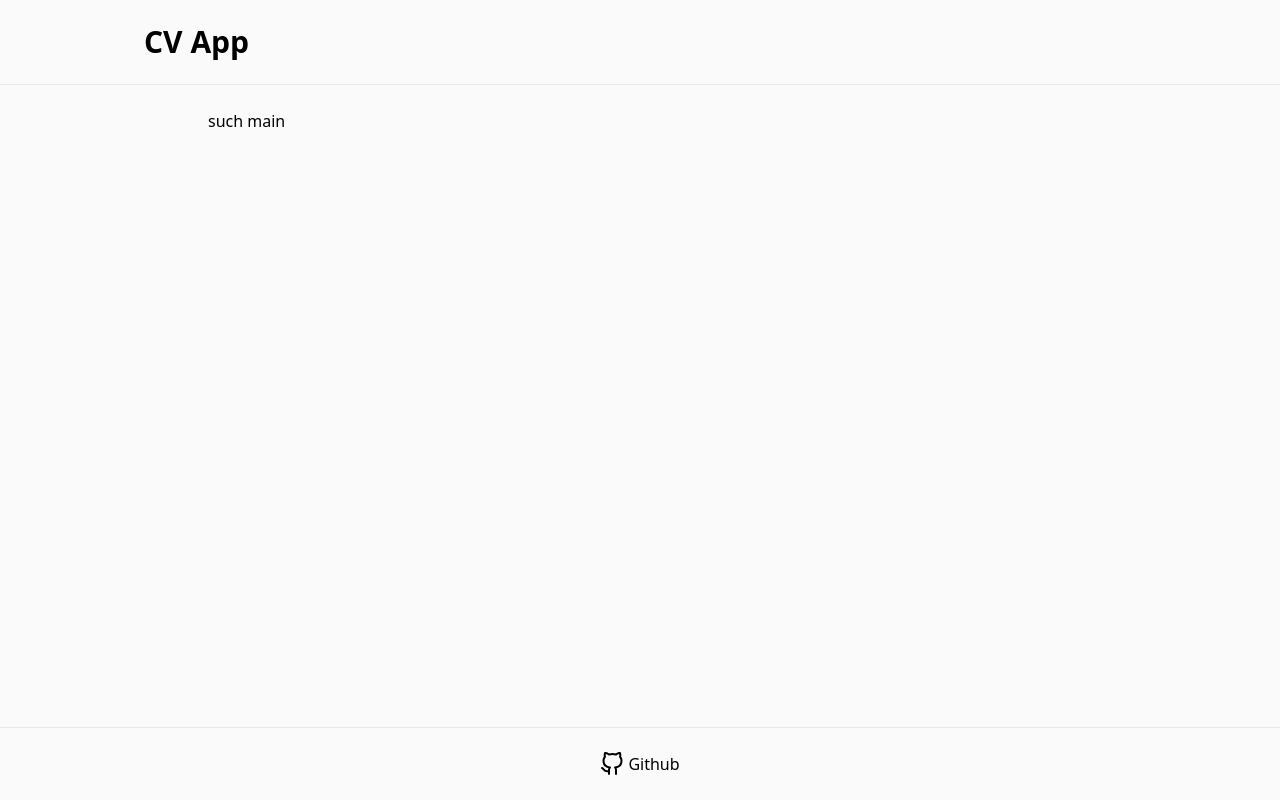
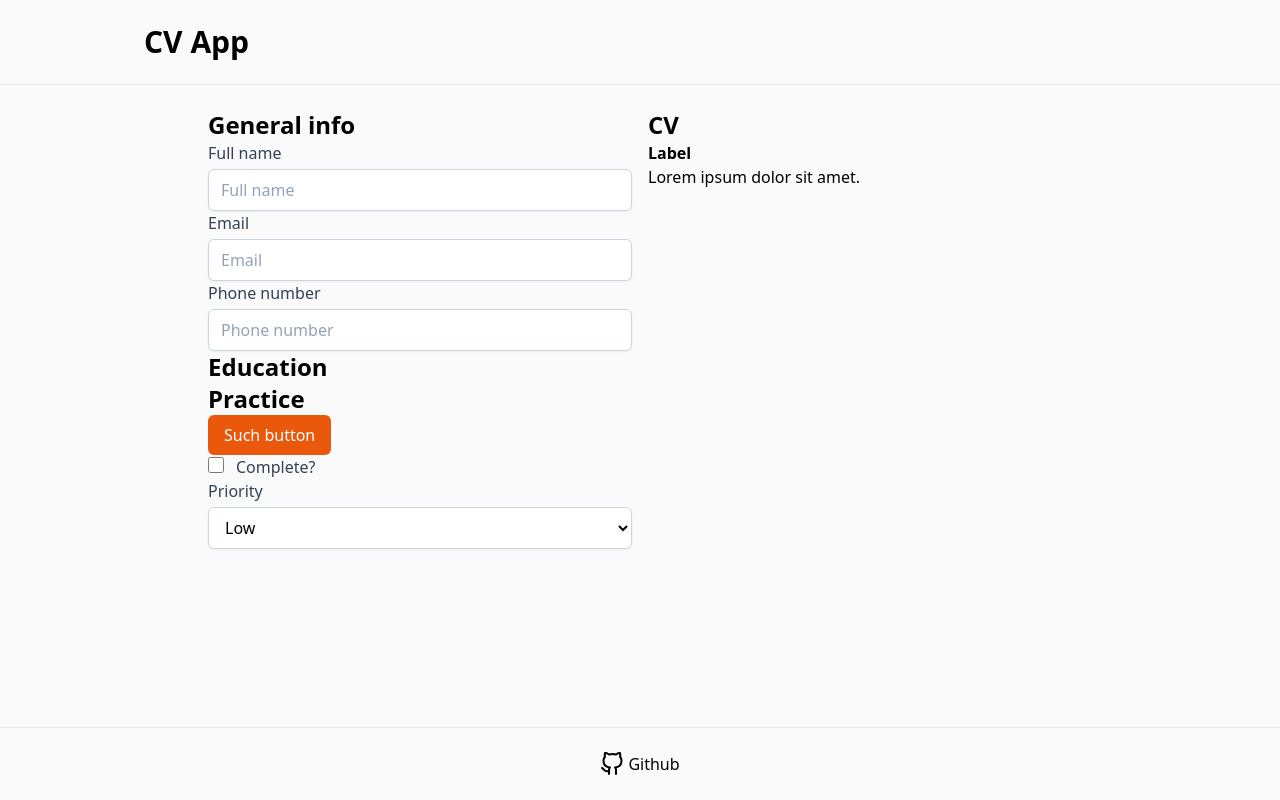
Before and after one commit to greqov/odin-cv-app, a React app: page / in a window 1280 px wide. Built offline with nearby package versions, Linux system fonts and the light colour scheme.

Commit message:
Layout: create 2 columns, add sample elements

```diff
--- a/src/js/components/Main.js
+++ b/src/js/components/Main.js
@@ -1,7 +1,69 @@
 import React, { Component } from 'react';
+import Input from './form/Input';
 
 export default class Main extends Component {
   render() {
-    return <main className="js-main container max-w-4xl mx-auto mb-6 px-4">such main</main>;
+    return (
+      <main className="js-main container max-w-4xl mx-auto mb-6 px-4">
+        <div className="grid gap-4 grid-cols-2">
+          <div>
+            <h2 className="block text-2xl font-bold">General info</h2>
+
+            <Input title="Full name" name="fullname" type="text" />
+            <Input title="Email" name="email" type="email" />
+            <Input title="Phone number" name="phone" type="text" />
+
+            <h2 className="block text-2xl font-bold">Education</h2>
+            <h2 className="block text-2xl font-bold">Practice</h2>
+
+            <button
+              className="inline-flex px-4 py-2 text-white bg-orange-600 hover:bg-orange-700 active:bg-orange-800 rounded-md transition select-none"
+              type="button"
+            >
+              Such button
+            </button>
+
+            <div className="flex items-start">
+              <div className="flex items-center h-5">
+                <input
+                  id="todoComplete"
+                  name="complete"
+                  type="checkbox"
+                  className="focus:ring-sky-500 h-4 w-4 text-sky-500 border-slate-300 rounded"
+                />
+              </div>
+              <div className="ml-3">
+                <label htmlFor="todoComplete" className="font-medium text-slate-700">
+                  Complete?
+                </label>
+              </div>
+            </div>
+
+            <div className="">
+              <label htmlFor="priority" className="block font-medium text-slate-700">
+                Priority
+              </label>
+              <select
+                id="priority"
+                name="priority"
+                className="mt-1 block w-full py-2 px-3 border border-slate-300 bg-white rounded-md shadow-sm focus:outline-none focus:ring-1 focus:ring-sky-500 focus:border-sky-500"
+              >
+                <option value="low">Low</option>
+                <option value="middle">Middle</option>
+                <option value="high">High</option>
+              </select>
+            </div>
+          </div>
+
+          <div>
+            <h2 className="block text-2xl font-bold">CV</h2>
+            <div>
+              <span className="block font-bold">Label</span>
+              <span className="block">Lorem ipsum dolor sit amet.</span>
+            </div>
+          </div>
+        </div>
+      </main>
+    );
   }
 }
```
